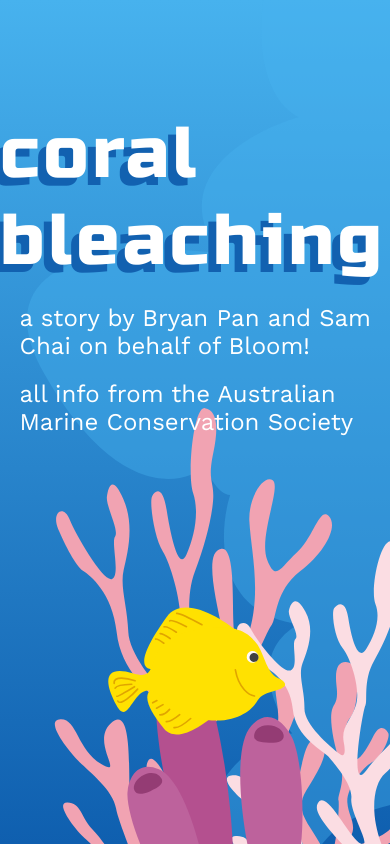
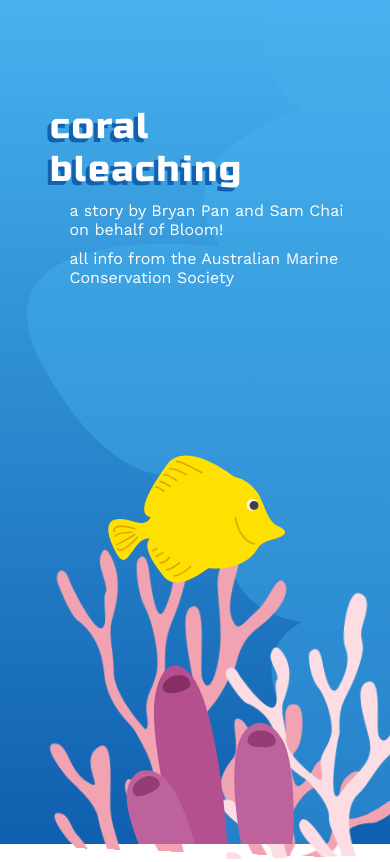
Before and after one commit to BryanPan342/storytime, a plain HTML site: page index.html in a window 390 px wide. Shown: the top 862 px of the page. Drawn offline with nearby package versions, Linux system fonts and the light colour scheme.

Commit message:
mobile friendly?

```diff
--- a/css/globals.css
+++ b/css/globals.css
@@ -28,8 +28,31 @@
 
   --feesh-size: calc(12vw + 100px);
   --ocean-base-metric: calc(1vw + 50px);
+  --feesh-bottom: 15vh;
 
   --bezier: cubic-bezier(0,.5,0,1);
+}
+
+@media only screen and (max-width: 700px), only screen and (max-device-width: 700px){
+  :root {
+    --healthy-background: linear-gradient(180deg, #47B2EE 0%, rgba(255, 255, 255, 0) 100%), #0F5FAF;
+    --bleached-background: linear-gradient(180deg, #8DC3E2 0%, rgba(255, 255, 255, 0) 100%), #3A638C;
+
+    --header-size: 36px;
+    --info-size: 16px;
+    --font-color: #ffffff;
+    --underlay-offest: 4px;
+    --healthy-font-underlay: #1261B0;
+    --bleached-font-underlay: #3C658D;
+    --text-offset: calc(100vw / 20);
+    --text-margins: 5px 0px;
+
+    --feesh-size: calc(12vw + 100px);
+    --ocean-base-metric: calc(1vw + 50px);
+    --feesh-bottom: 30vh;
+
+    --bezier: cubic-bezier(0,.5,0,1);
+  }
 }
 
 body {
@@ -147,17 +170,11 @@ a:hover:after {
 /* 4. Title
 /* ---------------------------------------------------------- */
 
-.title-wrapper {
-  width: 100vw;
-  height: 100vh;
-  position: fixed;
+.title {
   z-index: 99;
-  display: grid;
-}
-
-.title {
+  position: absolute;
   display: block;
-  margin: 100px auto;
+  margin: 100px 50px;
 }
 
 /* 5. Hero
@@ -173,7 +190,7 @@ a:hover:after {
 
 .feesh {
   height: var(--feesh-size);
-  margin: auto auto 12vh auto;
+  margin: auto auto var(--feesh-bottom) auto;
 }
 
 /* 6. Ocean
@@ -196,6 +213,8 @@ a:hover:after {
 }
 
 .ocean-bubbles {
+  width: 600px;
+  height: auto;
   z-index: 3;
 }
 
@@ -208,22 +227,34 @@ a:hover:after {
 }
 
 .light-coral {
+  height: auto;
+  width: 475px;
+  bottom: -10px;
+  transform-origin: 50% 100% 0;
   z-index: 20;
 }
 
 .light-coral:nth-child(3) {
+  animation: sway-alternate 17s alternate infinite;
   left: calc(var(--ocean-base-metric) * 3.5);
 }
 
 .light-coral:nth-child(4) {
+  animation: sway-alternate 20s alternate infinite;
   left: calc(var(--ocean-base-metric) * 12);
 }
 
 .dark-coral {
+  height: auto;
+  width: 475px;
   z-index: 10;
+  bottom: -10px;
+  transform-origin: 50% 100% 0;
+  animation: sway 13s infinite;
 }
 
 .dark-coral:nth-child(5) {
+  animation: sway 10s infinite;
   left: calc(var(--ocean-base-metric) * .1);
 }
 
@@ -232,9 +263,21 @@ a:hover:after {
 }
 
 .polyps {
+  width: 190px;
+  height: auto;
   z-index: 30;
 }
 
 .polyps:nth-child(7) {
   left: calc(var(--ocean-base-metric) * 2);
 }
+
+@keyframes sway {
+  0%, 100%{ transform: rotate(-2deg);}
+  50%{ transform: rotate(2deg); }
+}
+
+@keyframes sway-alternate {
+  0%, 100%{ transform: rotate(2deg);}
+  50%{ transform: rotate(-2deg); }
+}
--- a/index.html
+++ b/index.html
@@ -6,12 +6,10 @@
   <link rel="stylesheet" type="text/css" href="css/globals.css" />
   <link rel="stylesheet" href="https://fonts.googleapis.com/css2?family=Russo+One">
   <link rel="stylesheet" href="https://fonts.googleapis.com/css2?family=Work+Sans">
-  <script src='scripts/index.js'></script>
   <title>Storytime</title>
 </head>
   <body>
     <div class='site-wrapper'>
-      <div class='title-wrapper'>
       <div class='title'>
         <div class='header shadow'> coral bleaching </div>
         <div class='info offset'> a story by
@@ -24,7 +22,6 @@
           <a target="_blank" href='https://www.marineconservation.org.au/'>
             Australian Marine Conservation Society
           </a>
-          </div>
         </div>
       </div>
       <div class='hero-wrapper'>
@@ -40,5 +37,6 @@
         <img class='polyps ocean-floor' src='assets/polyps.svg'>
       </div>
     </div>
+    <script src='scripts/index.js'></script>
   </body>
 </html>
--- a/scripts/index.js
+++ b/scripts/index.js
@@ -1 +1,29 @@
-console.log("imported");
+function min(a, b) {
+  return a < b ? a : b;
+}
+
+var ocean_bubbles = document.getElementsByClassName("ocean-bubbles");
+var light_corals = document.getElementsByClassName("light-coral");
+var dark_corals = document.getElementsByClassName("dark-coral");
+var polypses = document.getElementsByClassName("polyps");
+
+function resize() {
+  console.log('resized');
+  var bubble_width = min(600, screen.width);
+  var coral_width = min(475, screen.width * .74 );
+  var polyps_width = min(250, screen.width * .266 );
+  Array.from(ocean_bubbles).forEach(function (bubble) {
+    bubble.style.width =`${bubble_width}px`;
+  });
+  Array.from(light_corals).forEach(function (coral) {
+    coral.style.width = `${coral_width}px`;
+  });
+  Array.from(dark_corals).forEach(function (coral) {
+    coral.style.width =`${coral_width}px`;
+  });
+  Array.from(polypses).forEach(function (polyps) {
+    polyps.style.width =`${polyps_width}px`;
+  });
+}
+resize();
+window.onresize = resize;
```
Lines whose indentation alone changed are shown as unchanged.
